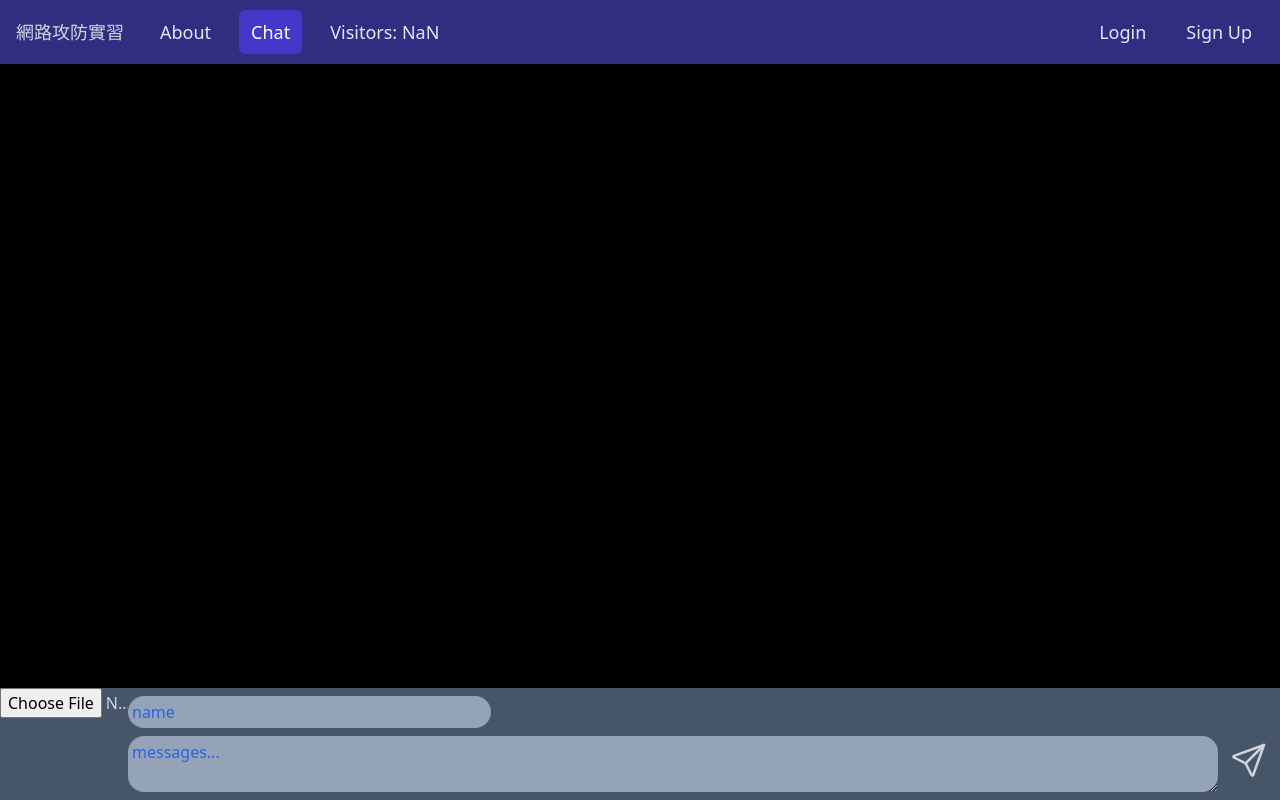
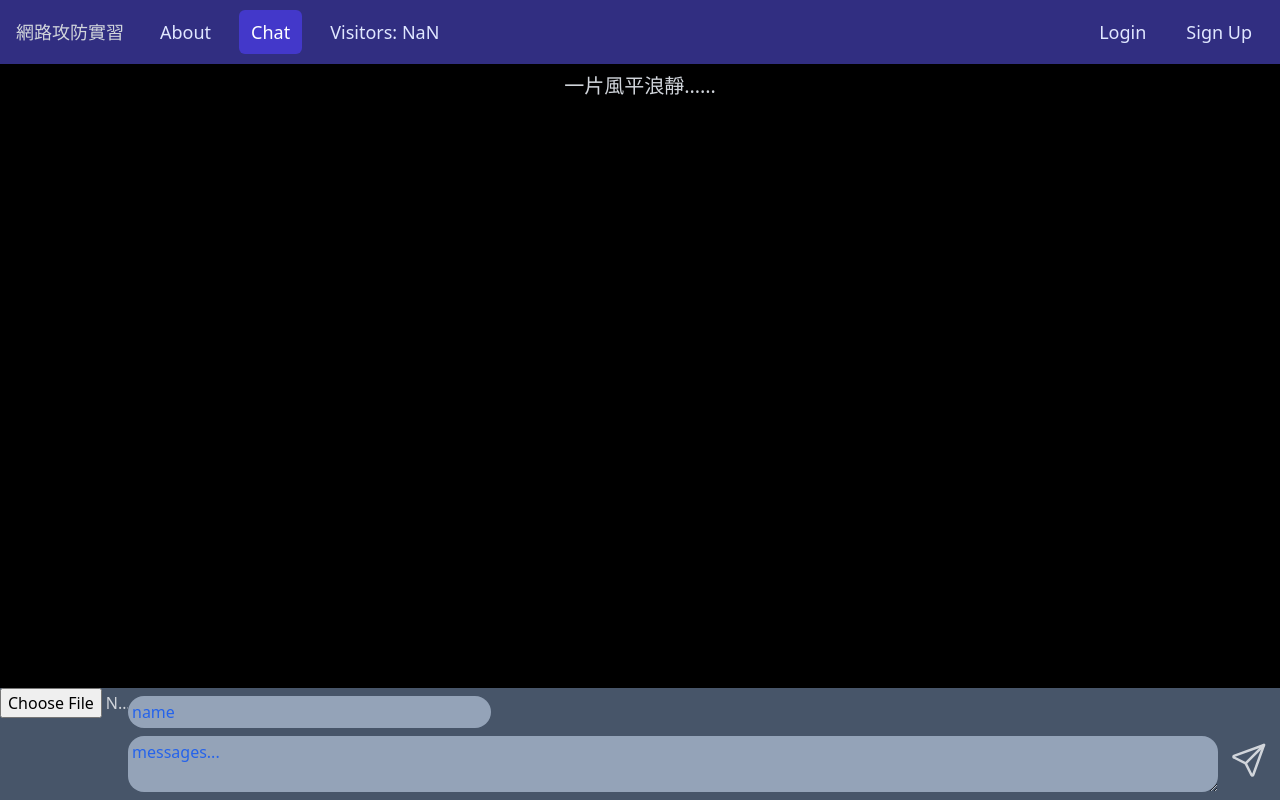
Before and after one commit to lydia7635/PADNS-message-board, a React (Vite) app: page /#/chat in a window 1280 px wide. Built offline with nearby package versions, Linux system fonts and the light colour scheme.

Commit message:
style: add message when message board is empty

```diff
--- a/src/Components/MessageBoard.jsx
+++ b/src/Components/MessageBoard.jsx
@@ -14,7 +14,10 @@ const MessageBoard = ({ comments }) => {
   return (
     <>
       <div className="pt-2 flex flex-col col-auto items-center">
-        {comments.map((comment) => (
+        {comments.length === 0 ? (
+          <div className="text-xl">一片風平浪靜……</div>
+        ) : (
+          comments.map((comment) => (
             <div
               key={`${comment.id}`}
               className="bg-zinc-900 m-2 rounded-lg p-2 w-4/5 flex"
@@ -36,7 +39,8 @@ const MessageBoard = ({ comments }) => {
                 </div>
               </div>
             </div>
-        ))}
+          ))
+        )}
       </div>
     </>
   );
```
Lines whose indentation alone changed are shown as unchanged.
